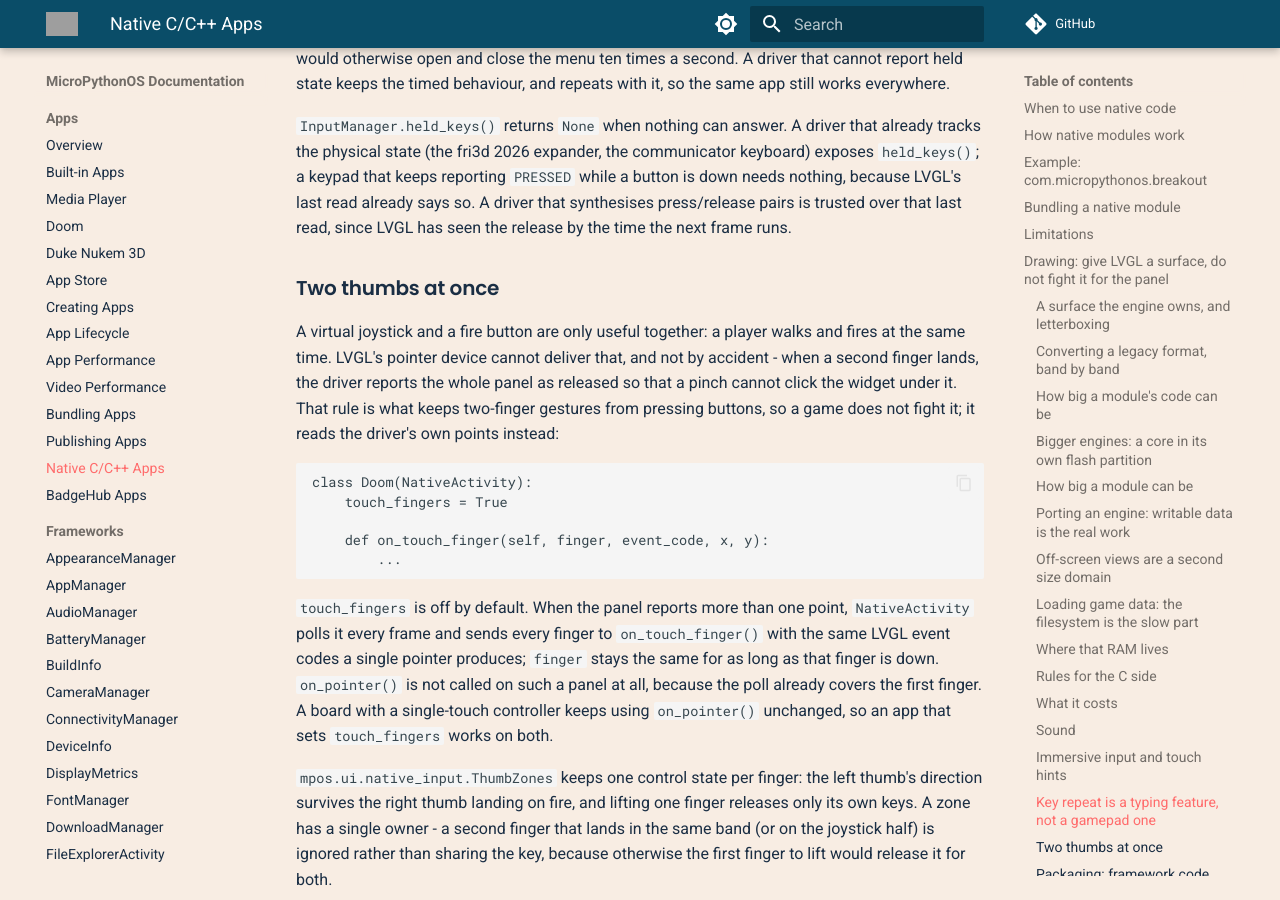
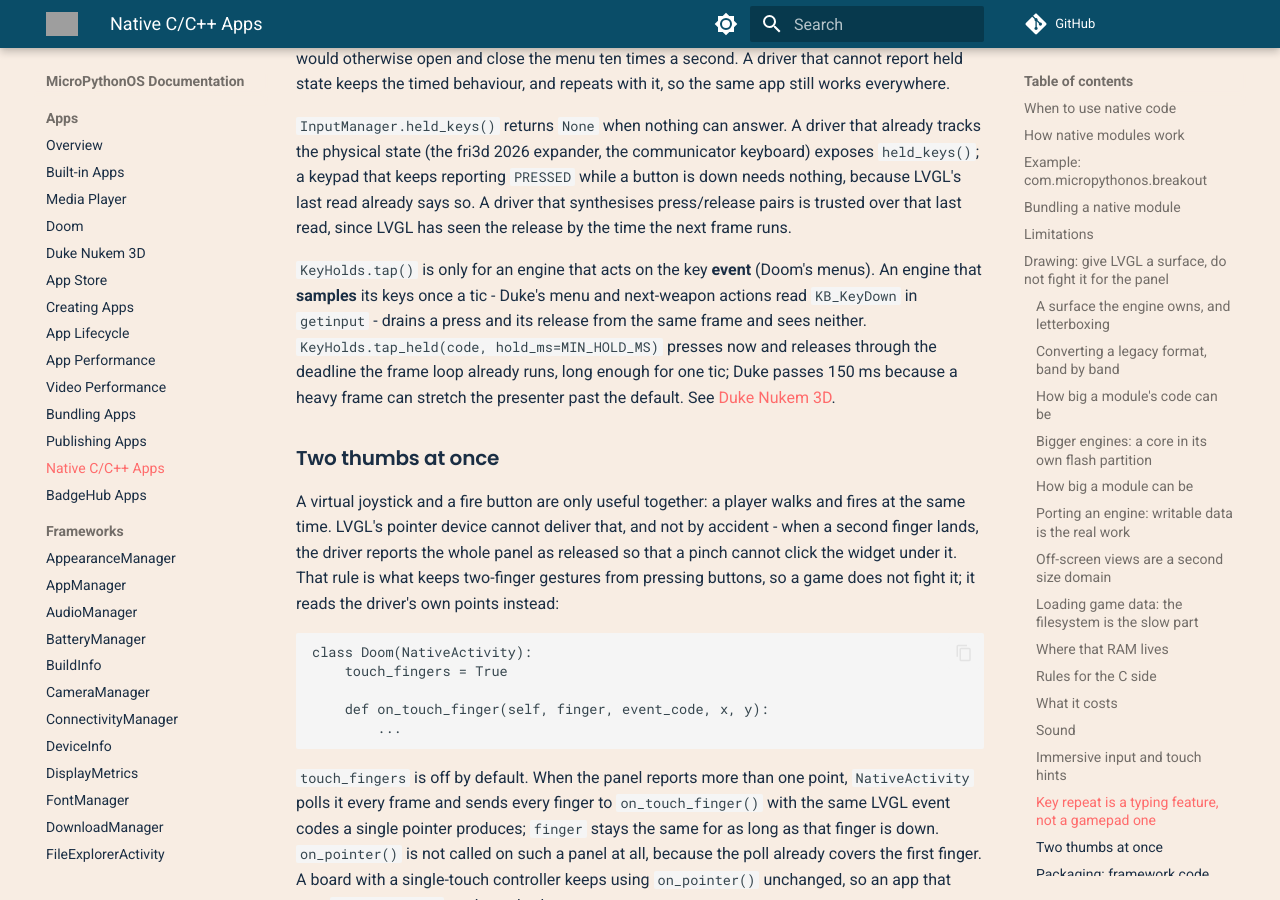
Before and after one commit to MicroPythonOS/docs, an MkDocs documentation site: the page built from docs/apps/native-apps.md, in a window 1280 px wide and 900 px high, scrolled down 13423 px. Built offline with MkDocs 1.6.1 and Material for MkDocs 9.7.7, drawn with Linux system fonts in a browser that asks for light colours; comment, search, counter and statistics services are not loaded; grey boxes are pictures that could not be loaded.

Commit message:
native apps: tap_held() for engines that sample a key once a tic

```diff
--- a/docs/apps/native-apps.md
+++ b/docs/apps/native-apps.md
@@ -607,6 +607,15 @@ a button is down needs nothing, because LVGL's last read already says so. A
 driver that synthesises press/release pairs is trusted over that last read,
 since LVGL has seen the release by the time the next frame runs.
 
+`KeyHolds.tap()` is only for an engine that acts on the key **event** (Doom's
+menus). An engine that **samples** its keys once a tic - Duke's menu and
+next-weapon actions read `KB_KeyDown` in `getinput` - drains a press and its
+release from the same frame and sees neither. `KeyHolds.tap_held(code,
+hold_ms=MIN_HOLD_MS)` presses now and releases through the deadline the frame
+loop already runs, long enough for one tic; Duke passes 150 ms because a heavy
+frame can stretch the presenter past the default. See
+[Duke Nukem 3D](duke3d.md#notes-for-developers).
+
 ### Two thumbs at once
 
 A virtual joystick and a fire button are only useful together: a player walks
```
